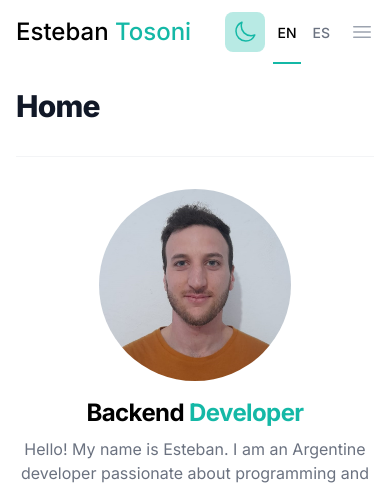
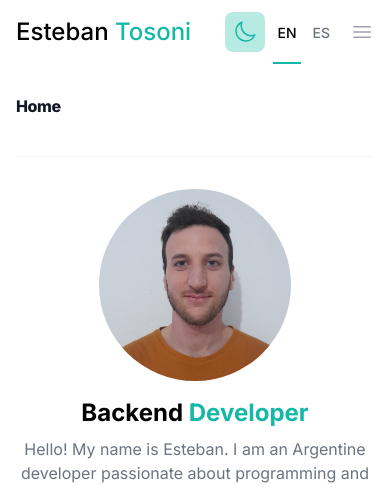
Before and after one commit to estebantosoni/portfolio-next, a Next.js app: page /en in a window 390 px wide. Shown: the top 487 px of the page. Built offline with nearby package versions, Linux system fonts and the light colour scheme.

Commit message:
optimize seo & accessibility

```diff
--- a/src/app/[locale]/components/Navbar.tsx
+++ b/src/app/[locale]/components/Navbar.tsx
@@ -21,7 +21,7 @@ export default function Navbar({props} : {props: string[]}){
                         <div className="flex justify-between h-16">
                             <div className="flex justify-between w-full">
                                 <div className="flex items-center">
-                                    <Link href="/">
+                                    <Link id="fullname" href="/">
                                         <h1 className="text-2xl font-medium">
                                             Esteban <span className="text-teal-500">Tosoni</span>
                                         </h1>
--- a/src/app/[locale]/components/ThemeBtn.tsx
+++ b/src/app/[locale]/components/ThemeBtn.tsx
@@ -17,7 +17,7 @@ export default function ThemeBtn(){
     }
 
     return (
-        <button onClick={() => setTheme(resolvedTheme === "dark" ? "light" : "dark")} className="bg-teal-500/30 p-2 rounded-lg text-teal-500">
+        <button id="theme" onClick={() => setTheme(resolvedTheme === "dark" ? "light" : "dark")} className="bg-teal-500/30 p-2 rounded-lg text-teal-500">
             {
                 resolvedTheme === "dark" ?
                 (
--- a/src/app/[locale]/layout.tsx
+++ b/src/app/[locale]/layout.tsx
@@ -2,7 +2,7 @@ import { Inter } from 'next/font/google'
 import '../globals.css'
 import Navbar from './components/Navbar'
 import { Provider } from './components/Provider'
-import portfolio from '../assets/portfolio.png'
+import portfolio from '../../../public/portfolio.png'
 
 import {useLocale, useTranslations} from 'next-intl'
 import {notFound} from 'next/navigation'
@@ -22,6 +22,8 @@ export default function RootLayout({children, params}: {children: React.ReactNod
   return (
     <html lang={locale} suppressHydrationWarning>
       <head>
+        <meta charSet='utf-8'/>
+        <meta name="portfolio" content="Backend developer Esteban Tosoni's work portfolio"/>
         <link rel="shortcut icon" href={portfolio.src}/>
       </head>
       <body className={`${inter.className} bg-white text-black dark:bg-[#090908] dark:text-white h-screen selection:bg-gray-50 dark:selection:bg-gray-800`}>
--- a/src/app/[locale]/page.tsx
+++ b/src/app/[locale]/page.tsx
@@ -1,5 +1,5 @@
 import Image from 'next/image'
-import Me from '@/app/assets/pic.jpg'
+import Me from '../../../public/pic.jpg'
 import { useTranslations } from 'next-intl';
 import { getTranslations } from 'next-intl/server';
 
@@ -34,21 +34,21 @@ export default function Home() {
   return (
     <div className="divide-y divide-gray-100 dark:divide-gray-700">
       <div className="space-y-2 pt-6 pb-8 md:space-y-5">
-        <h1 className="text-3xl font-extrabold leading-9 tracking-tight text-gray-900 dark:text-gray-100 sm:text-4xl sm:leading-10 md:text-6xl md:leading-13">
+        <h1 className="font-extrabold leading-9 tracking-tight text-gray-900 dark:text-gray-100 sm:text-4xl sm:leading-10 md:text-6xl md:leading-13">
           {t("title")}
         </h1>
       </div>
       <div className="items-center space-y-2 xl:grid xl:grid-cols-3 xl:gap-x-8 xl:space-y-'0">
         <div className="flex flex-col items-center align-top pt-8">
           <Image src={Me} alt="Pic" priority className='h-48 w-48 rounded-full object-cover object-top'/>
-          <h3 className='pt-4 pb-2 text-2xl font-bold leading-8 tracking-tight'>
+          <h2 className='pt-4 pb-2 text-2xl font-bold leading-8'>
             Backend <span className="text-teal-500">Developer</span>
-          </h3>
+          </h2>
           <p className='text-gray-500 dark:text-gray-300 text-center'>
             {t("description")}
           </p>
           <div className='flex space-x-5 pt-5'>
-            <a href="https://github.com/estebantosoni" target='_blank'>
+            <a href="https://github.com/estebantosoni" aria-label="Take a look at the projects" target='_blank'>
             <svg
               viewBox="0 0 1024 1024"
               fill="currentColor"
@@ -69,7 +69,7 @@ export default function Home() {
                 0-247.2-200.4-447.3-447.5-447.3z" />
             </svg>
             </a>
-            <a href="https://linkedin.com/in/esteban-tosoni" target='_blank'>
+            <a href="https://linkedin.com/in/esteban-tosoni" aria-label="Take a look at the profile" target='_blank'>
             <svg
               viewBox="0 0 1024 1024"
               fill="currentColor"
```
Also changed, not shown: public/pic.jpg (renamed from src/app/assets/pic.jpg), public/portfolio.png (renamed from src/app/assets/portfolio.png), robots.txt (added).
